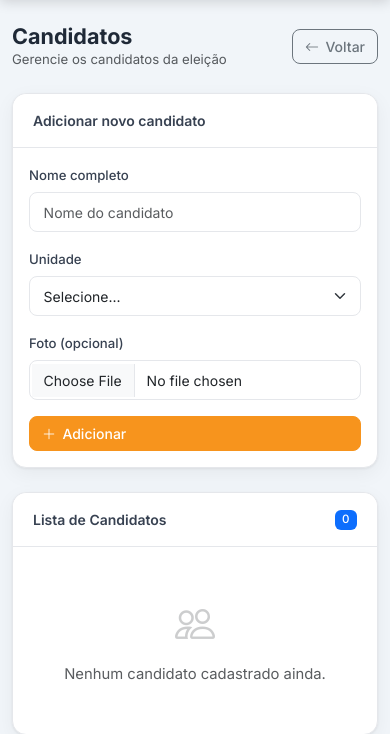
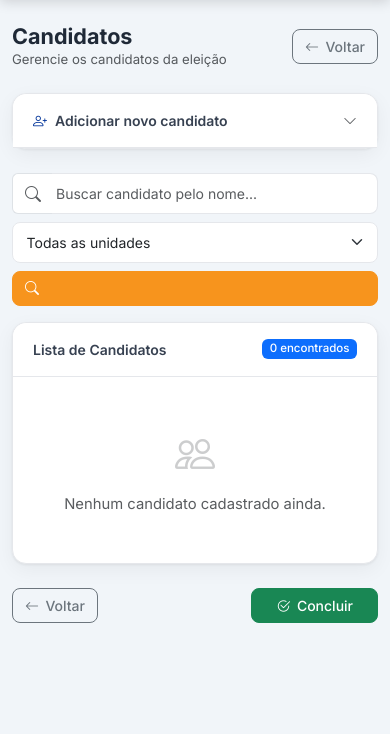
Before and after one commit to Kaiodrx/Projeto-Cipa-2026, a Flask app: page /admin/candidatos in a window 390 px wide. Shown: the part 70-804 px from the top of the page. After the commit the page ends 693 px from the top, so only its background shows below. Run offline with Flask 3, Linux system fonts and the light colour scheme; the visitor is signed in with stand-in values (Sample User, id 1).

Commit message:
Update candidatos.html

```diff
--- a/templates/admin/candidatos.html
+++ b/templates/admin/candidatos.html
@@ -1,7 +1,10 @@
 {% extends 'base_admin.html' %}
 {% block title %}Candidatos — CIPA 2026{% endblock %}
+{% from 'admin/_macros.html' import paginacao %}
 
 {% block admin_content %}
+
+{# ── Cabeçalho ── #}
 <div class="d-flex align-items-center justify-content-between mb-4">
     <div>
         <h4 class="fw-bold mb-0">Candidatos</h4>
@@ -12,6 +15,7 @@
     </a>
 </div>
 
+{# ── Banner de migração de fotos (base64 → arquivo) ── #}
 {% set ns = namespace(tem_base64=false) %}
 {% for c in candidatos %}{% if c.foto and c.foto[:5] == 'data:' %}{% set ns.tem_base64 = true %}{% endif %}{% endfor %}
 {% if ns.tem_base64 %}
@@ -28,8 +32,15 @@
 </div>
 {% endif %}
 
+{# ── Formulário de adição (colapsável) ── #}
 <div class="card mb-4">
-    <div class="card-header">Adicionar novo candidato</div>
+    <div class="card-header d-flex align-items-center justify-content-between"
+         style="cursor:pointer;" data-bs-toggle="collapse" data-bs-target="#formAdicionar"
+         aria-expanded="false">
+        <span><i class="bi bi-person-plus me-2" style="color:#003399;"></i>Adicionar novo candidato</span>
+        <i class="bi bi-chevron-down text-muted" id="iconAdicionar"></i>
+    </div>
+    <div class="collapse" id="formAdicionar">
         <div class="card-body">
             <form method="POST" action="{{ url_for('admin.adicionar_candidato') }}" enctype="multipart/form-data">
                 <div class="row g-3 align-items-end">
@@ -59,11 +70,81 @@
             </form>
         </div>
     </div>
+</div>
 
+{# ── Busca e filtro por unidade ── #}
+<form method="GET" action="{{ url_for('admin.candidatos') }}">
+    <div class="row g-2 align-items-center mb-2">
+        <div class="col-md-6">
+            <div class="input-group">
+                <span class="input-group-text bg-white border-end-0 text-muted">
+                    <i class="bi bi-search"></i>
+                </span>
+                <input type="text" name="search"
+                       class="form-control border-start-0 ps-1"
+                       placeholder="Buscar candidato pelo nome..."
+                       value="{{ search }}"
+                       autocomplete="off">
+            </div>
+        </div>
+        <div class="col-md-4">
+            <select name="unidade" class="form-select" onchange="this.form.submit()">
+                <option value="">Todas as unidades</option>
+                {% for u in unidades %}
+                <option value="{{ u }}" {{ 'selected' if unidade_filtro == u }}>{{ u }}</option>
+                {% endfor %}
+            </select>
+        </div>
+        <div class="col-md-1">
+            <button type="submit" class="btn btn-primary w-100" title="Buscar">
+                <i class="bi bi-search"></i>
+            </button>
+        </div>
+        <div class="col-md-1">
+            {% if search or unidade_filtro %}
+            <a href="{{ url_for('admin.candidatos') }}"
+               class="btn btn-outline-secondary w-100" title="Limpar filtros">
+                <i class="bi bi-x-lg"></i>
+            </a>
+            {% endif %}
+        </div>
+    </div>
+</form>
+
+{# ── Chips de filtros ativos ── #}
+{% if search or unidade_filtro %}
+<div class="d-flex align-items-center gap-2 mb-3 flex-wrap">
+    <span class="text-muted" style="font-size:.78rem;font-weight:600;text-transform:uppercase;letter-spacing:.04em;">
+        Filtros:
+    </span>
+    {% if search %}
+    <a href="{{ url_for('admin.candidatos', unidade=unidade_filtro) }}"
+       class="badge text-decoration-none d-inline-flex align-items-center gap-1"
+       style="background:#e8eeff;color:#002a80;padding:.35rem .65rem;font-size:.78rem;">
+        <i class="bi bi-search"></i> "{{ search }}" <i class="bi bi-x-circle-fill"></i>
+    </a>
+    {% endif %}
+    {% if unidade_filtro %}
+    <a href="{{ url_for('admin.candidatos', search=search) }}"
+       class="badge text-decoration-none d-inline-flex align-items-center gap-1"
+       style="background:#e6f7ee;color:#006b2b;padding:.35rem .65rem;font-size:.78rem;">
+        <i class="bi bi-geo-alt"></i> {{ unidade_filtro }} <i class="bi bi-x-circle-fill"></i>
+    </a>
+    {% endif %}
+    <a href="{{ url_for('admin.candidatos') }}"
+       class="text-danger text-decoration-none" style="font-size:.8rem;">
+        <i class="bi bi-x-circle"></i> Limpar todos
+    </a>
+</div>
+{% endif %}
+
+{# ── Lista de candidatos ── #}
 <div class="card">
     <div class="card-header d-flex justify-content-between align-items-center">
         <span>Lista de Candidatos</span>
-        <span class="badge bg-primary">{{ candidatos|length }}</span>
+        <span class="badge bg-primary">
+            {{ pagination.total }} encontrado{{ 's' if pagination.total != 1 }}
+        </span>
     </div>
     <div class="card-body p-0">
         {% if candidatos %}
@@ -74,7 +155,7 @@
                     <th>Nome</th>
                     <th>Unidade</th>
                     <th>Alterar Foto</th>
-                    <th style="width:100px;"></th>
+                    <th style="width:60px;"></th>
                 </tr>
             </thead>
             <tbody>
@@ -91,13 +172,13 @@
                         </div>
                         {% endif %}
                     </td>
-                    <td><span class="fw-semibold">{{ c.nome }}</span></td>
-                    <td>
+                    <td class="align-middle"><span class="fw-semibold">{{ c.nome }}</span></td>
+                    <td class="align-middle">
                         <span class="badge" style="background:#e6f7ee;color:#006b2b;font-size:.75rem;">
                             {{ c.unidade or '—' }}
                         </span>
                     </td>
-                    <td>
+                    <td class="align-middle">
                         <form method="POST" action="{{ url_for('admin.upload_foto', id=c.id) }}"
                               enctype="multipart/form-data" class="d-flex gap-2 align-items-center">
                             <input type="file" name="foto" class="form-control form-control-sm"
@@ -107,7 +188,7 @@
                             </button>
                         </form>
                     </td>
-                    <td>
+                    <td class="align-middle">
                         <a href="{{ url_for('admin.remover_candidato', id=c.id) }}"
                            class="btn btn-sm btn-outline-danger"
                            onclick="return confirm('Remover {{ c.nome }}?')">
@@ -120,11 +201,24 @@
         </table>
         {% else %}
         <div class="text-center py-5 text-muted">
+            {% if search or unidade_filtro %}
+            <i class="bi bi-search" style="font-size:2.5rem;opacity:.3;"></i>
+            <p class="mt-2 mb-2">Nenhum candidato encontrado com os filtros atuais.</p>
+            <a href="{{ url_for('admin.candidatos') }}" class="btn btn-outline-secondary btn-sm">
+                <i class="bi bi-x-circle"></i> Limpar filtros
+            </a>
+            {% else %}
             <i class="bi bi-people" style="font-size:2.5rem;opacity:.3;"></i>
             <p class="mt-2 mb-0">Nenhum candidato cadastrado ainda.</p>
+            {% endif %}
         </div>
         {% endif %}
     </div>
+    {% if pagination.pages > 1 %}
+    <div class="card-footer bg-white py-3">
+        {{ paginacao(pagination, 'admin.candidatos', search=search, unidade=unidade_filtro) }}
+    </div>
+    {% endif %}
 </div>
 
 <div class="d-flex justify-content-between mt-4">
@@ -135,4 +229,12 @@
         <i class="bi bi-check2-circle"></i> Concluir
     </a>
 </div>
+
+<script>
+const collapseEl = document.getElementById('formAdicionar');
+const icon = document.getElementById('iconAdicionar');
+collapseEl.addEventListener('show.bs.collapse', () => icon.className = 'bi bi-chevron-up text-muted');
+collapseEl.addEventListener('hide.bs.collapse', () => icon.className = 'bi bi-chevron-down text-muted');
+</script>
+
 {% endblock %}
```
Lines whose indentation alone changed are shown as unchanged.
